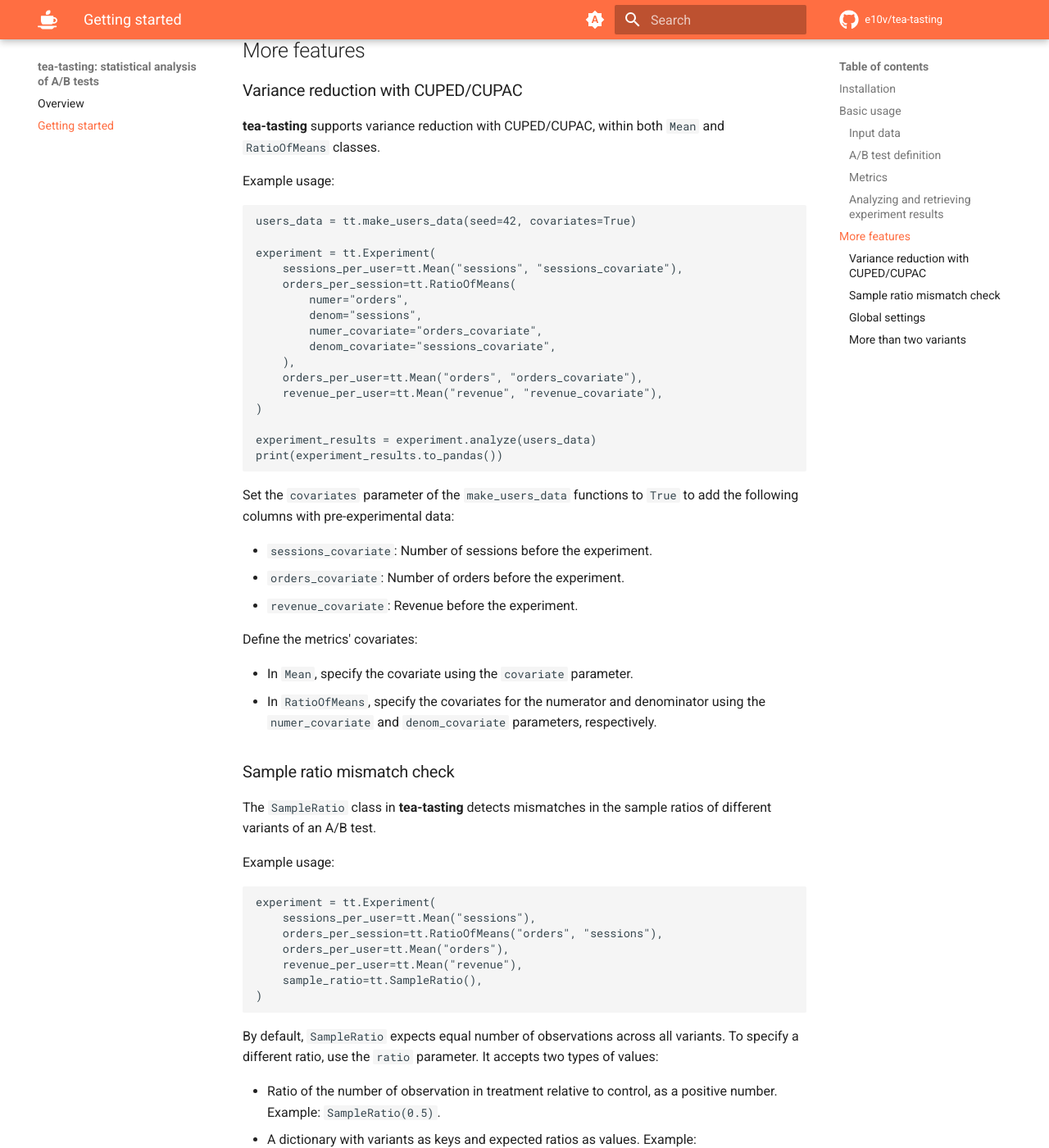
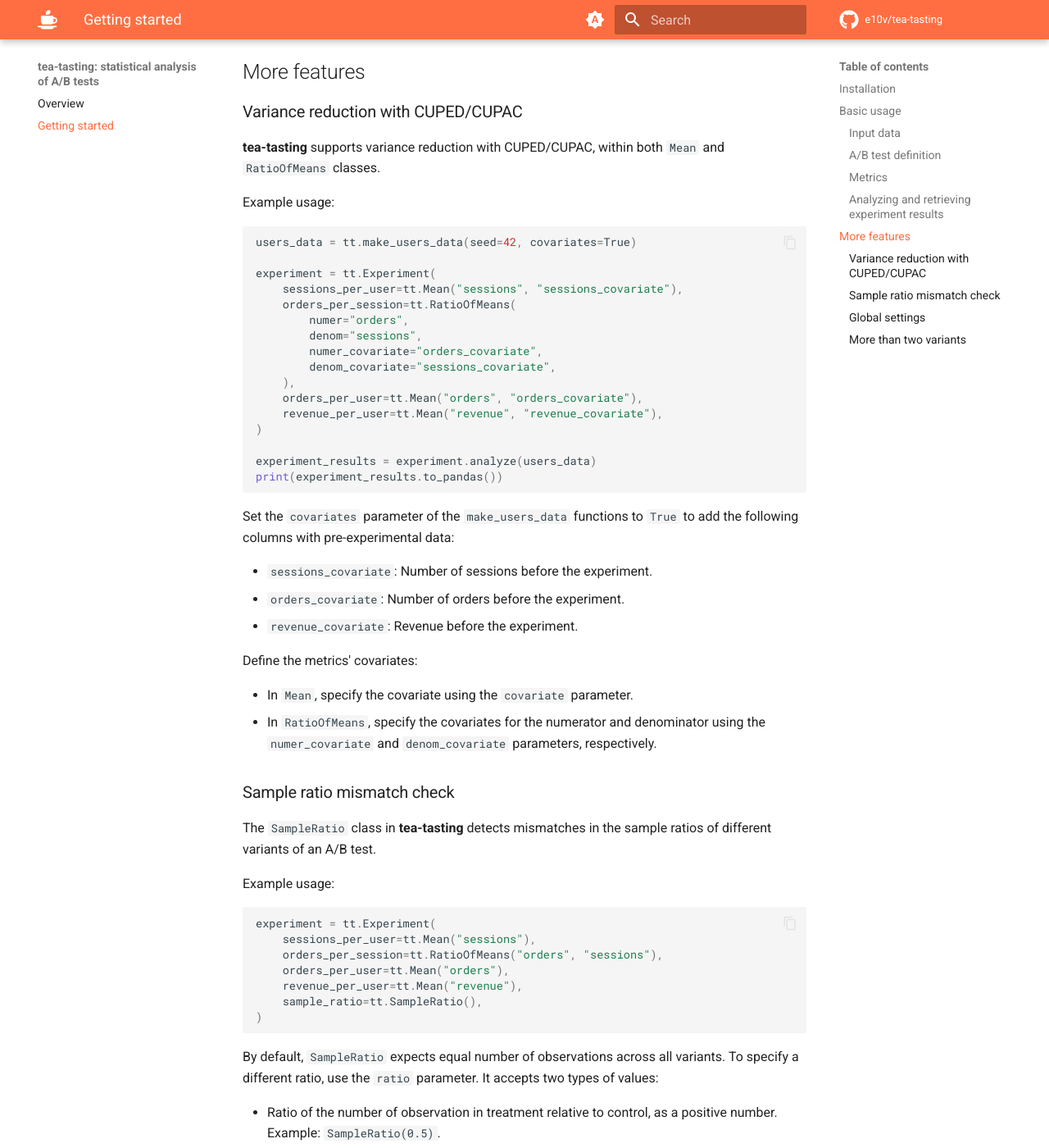
Before and after one commit to e10v/tea-tasting, an MkDocs documentation site: the page built from docs/getting-started.md, in a window 1280 px wide and 1400 px high, scrolled down 4004 px. Shown: the whole window at 82% size. Built offline with MkDocs 1.6.1 and Material for MkDocs 9.7.7, drawn with Linux system fonts in a browser that asks for light colours; comment, search, counter and statistics services are not loaded; some of the changed text lies outside the part shown.

```diff
--- a/docs/getting-started.md
+++ b/docs/getting-started.md
@@ -83,9 +83,9 @@ Use the `RatioOfMeans` class to compare ratios of averages between variants of a
 Use the following parameters of `Mean` and `RatioOfMeans` to customize the analysis:
 
 - `alternative`: Alternative hypothesis. The following options are available:
-  - `"two-sided"` (default): the means are unequal.
-  - `"greater"`: the mean in the treatment variant is greater than the mean in the control variant.
-  - `"less"`: the mean in the treatment variant is less than the mean in the control variant.
+    - `"two-sided"` (default): the means are unequal.
+    - `"greater"`: the mean in the treatment variant is greater than the mean in the control variant.
+    - `"less"`: the mean in the treatment variant is less than the mean in the control variant.
 - `confidence_level`: Confidence level of the confidence interval. Default is `0.95`.
 - `equal_var`: Defines whether equal variance is assumed. If `True`, pooled variance is used for the calculation of the standard error of the difference between two means. Default is `False`.
 - `use_t`: Defines whether to use the Student's t-distribution (`True`) or the Normal distribution (`False`). Default is `True`.
--- a/mkdocs.yml
+++ b/mkdocs.yml
@@ -36,6 +36,7 @@ theme:
   icon:
     repo: fontawesome/brands/github
   features:
+    - content.code.copy
     - navigation.expand
     - navigation.instant
     - navigation.instant.progress
@@ -48,3 +49,14 @@ theme:
 
 plugins:
   - search
+
+markdown_extensions:
+  - pymdownx.highlight:
+      anchor_linenums: true
+      line_spans: __span
+      pygments_lang_class: true
+  - pymdownx.inlinehilite
+  - pymdownx.snippets
+  - pymdownx.superfences
+  - toc:
+      permalink: "#"
```
